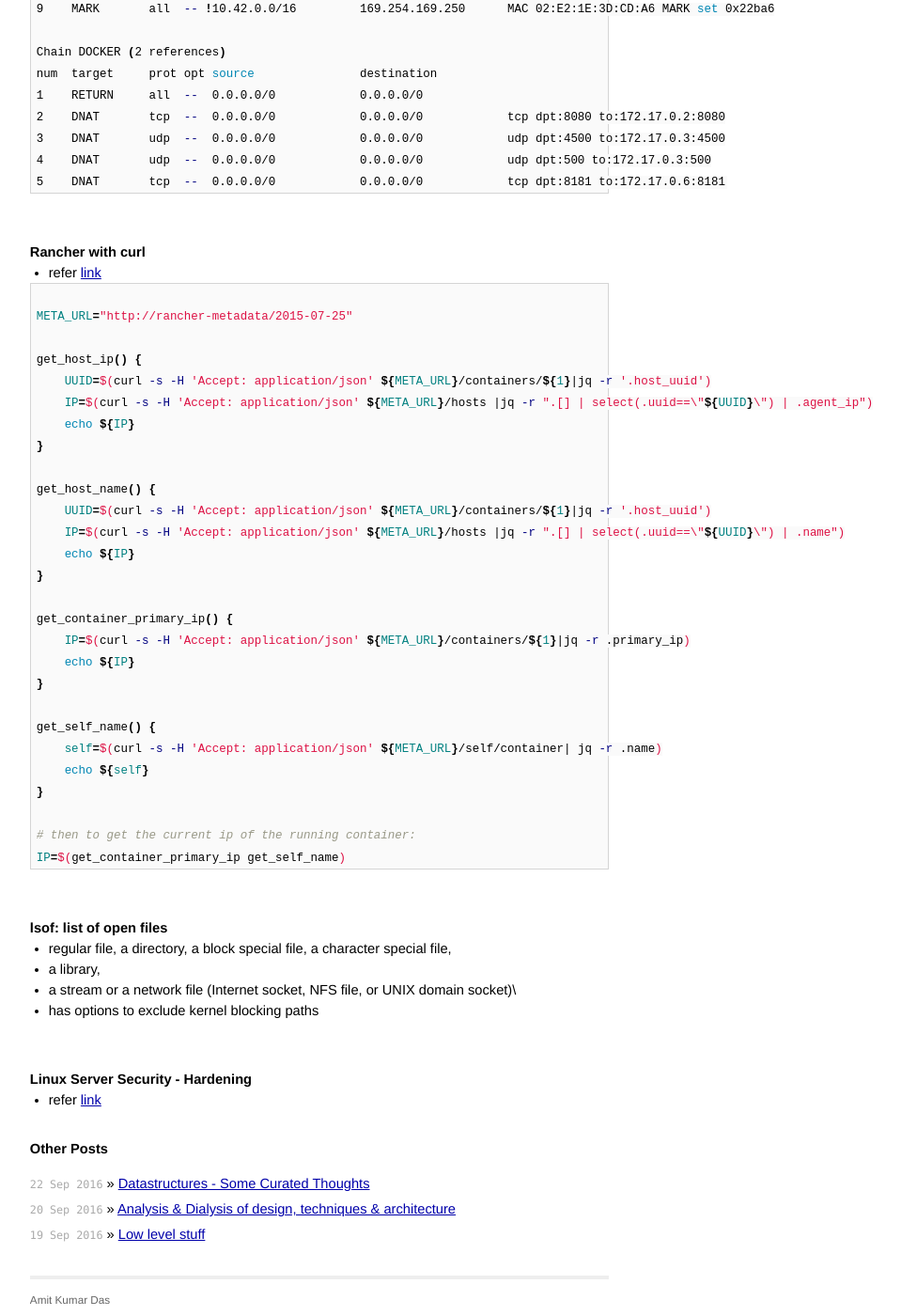
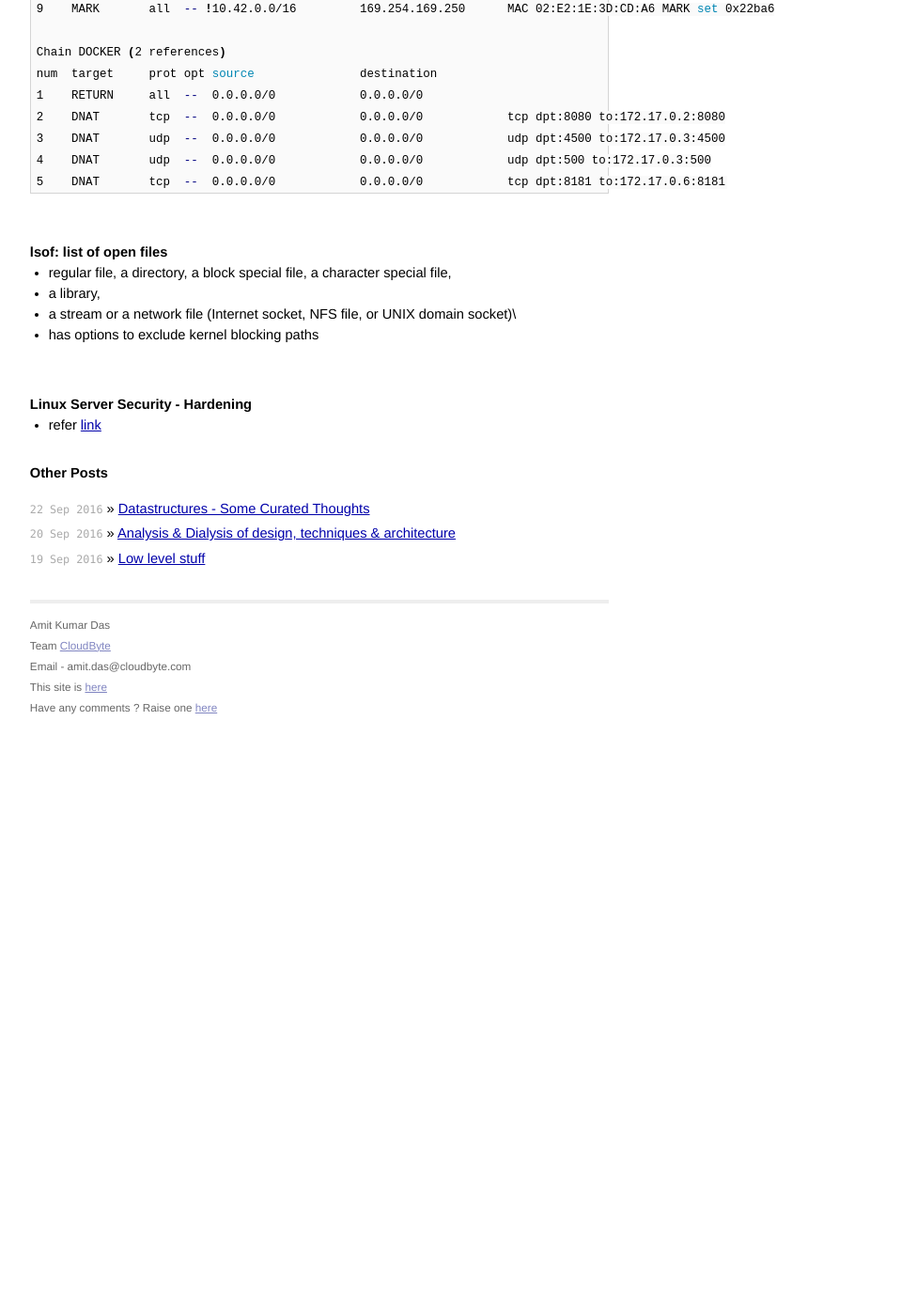
Before and after one commit to AmitKumarDas/amitkumardas.github.io, a Jekyll site: the page built from _posts/2016-09-21-my-troubleshooting-stories.md, in a window 1280 px wide and 1400 px high, scrolled down 2349 px. Shown: the whole window at 94% size, without its empty margins (300-1259 px from the left). Built offline with Jekyll 4.4.1, drawn with Linux system fonts in a browser that asks for light colours; after the commit the page ends 3124 px from its top, so only the background shows below that.

Commit message:
Update 2016-09-21-my-troubleshooting-stories.md

````diff
--- a/_posts/2016-09-21-my-troubleshooting-stories.md
+++ b/_posts/2016-09-21-my-troubleshooting-stories.md
@@ -126,41 +126,6 @@ num  target     prot opt source               destination
 
 <br />
 
-### Rancher with curl
-
-- refer [link](https://github.com/rancher/rancher/issues/3422)
-
-```bash
-
-META_URL="http://rancher-metadata/2015-07-25"
-
-get_host_ip() {
-    UUID=$(curl -s -H 'Accept: application/json' ${META_URL}/containers/${1}|jq -r '.host_uuid')
-    IP=$(curl -s -H 'Accept: application/json' ${META_URL}/hosts |jq -r ".[] | select(.uuid==\"${UUID}\") | .agent_ip")
-    echo ${IP}
-}
-
-get_host_name() {
-    UUID=$(curl -s -H 'Accept: application/json' ${META_URL}/containers/${1}|jq -r '.host_uuid')
-    IP=$(curl -s -H 'Accept: application/json' ${META_URL}/hosts |jq -r ".[] | select(.uuid==\"${UUID}\") | .name")
-    echo ${IP}
-}
-
-get_container_primary_ip() {
-    IP=$(curl -s -H 'Accept: application/json' ${META_URL}/containers/${1}|jq -r .primary_ip)
-    echo ${IP}
-}
-
-get_self_name() {
-    self=$(curl -s -H 'Accept: application/json' ${META_URL}/self/container| jq -r .name)
-    echo ${self}
-}
-
-# then to get the current ip of the running container:
-IP=$(get_container_primary_ip get_self_name)
-```
-
-<br />
 
 ### lsof: list of open files
 
````
